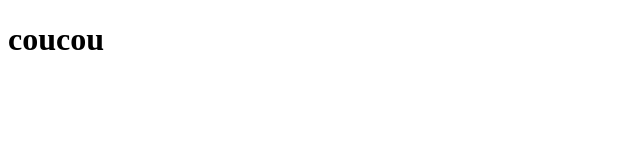
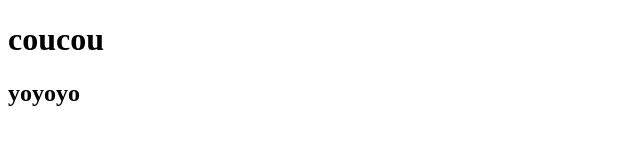
Before and after one commit to whitewolf64/sharezza-social, a plain HTML site: page index.html in a window 1280 px wide. Shown: the whole page, without its empty margins (0-640 px from the left). Drawn offline with Linux system fonts and the light colour scheme.

Commit message:
change title add h1 h2

```diff
--- a/index.html
+++ b/index.html
@@ -5,6 +5,7 @@
      <meta charset="UTF-8">
      <title>hello</title>
      <h1>coucou</h1>
+     <h2>yoyoyo</h2>
    </head>
    <body>
 
```
